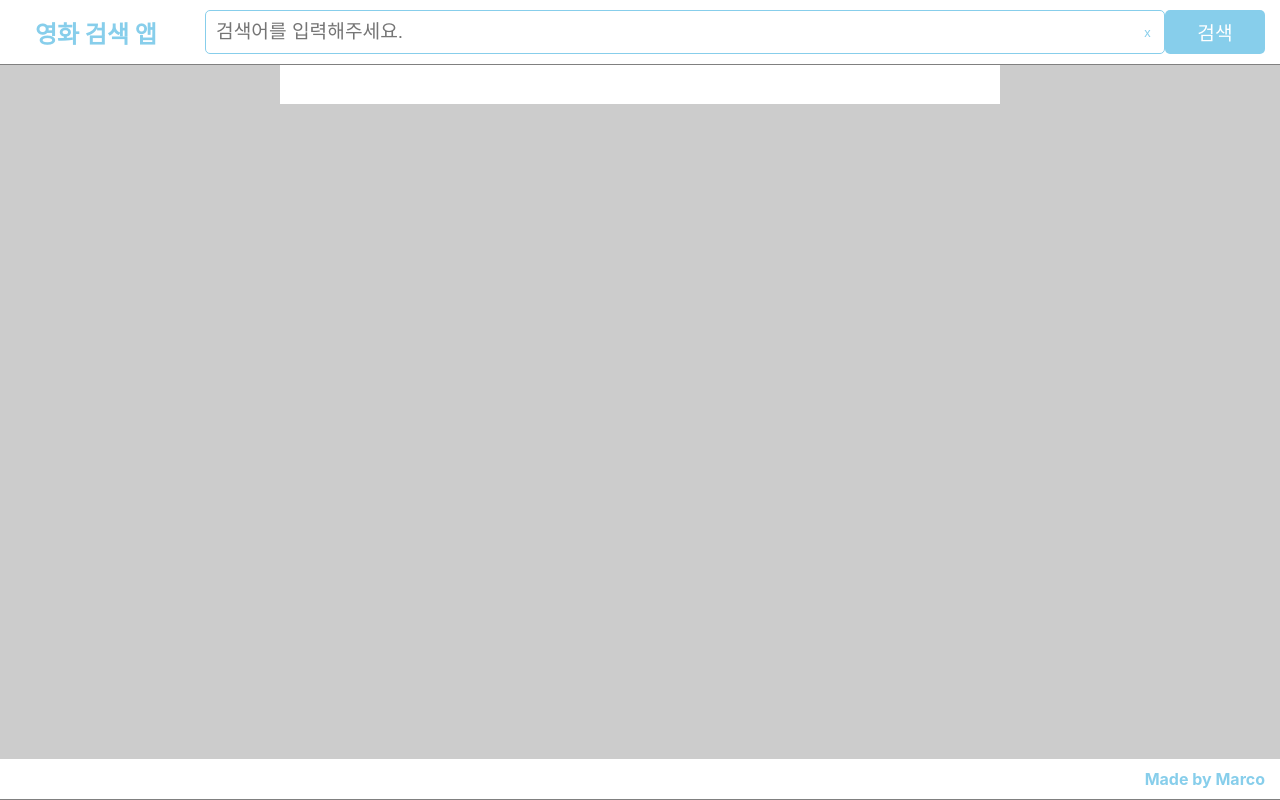
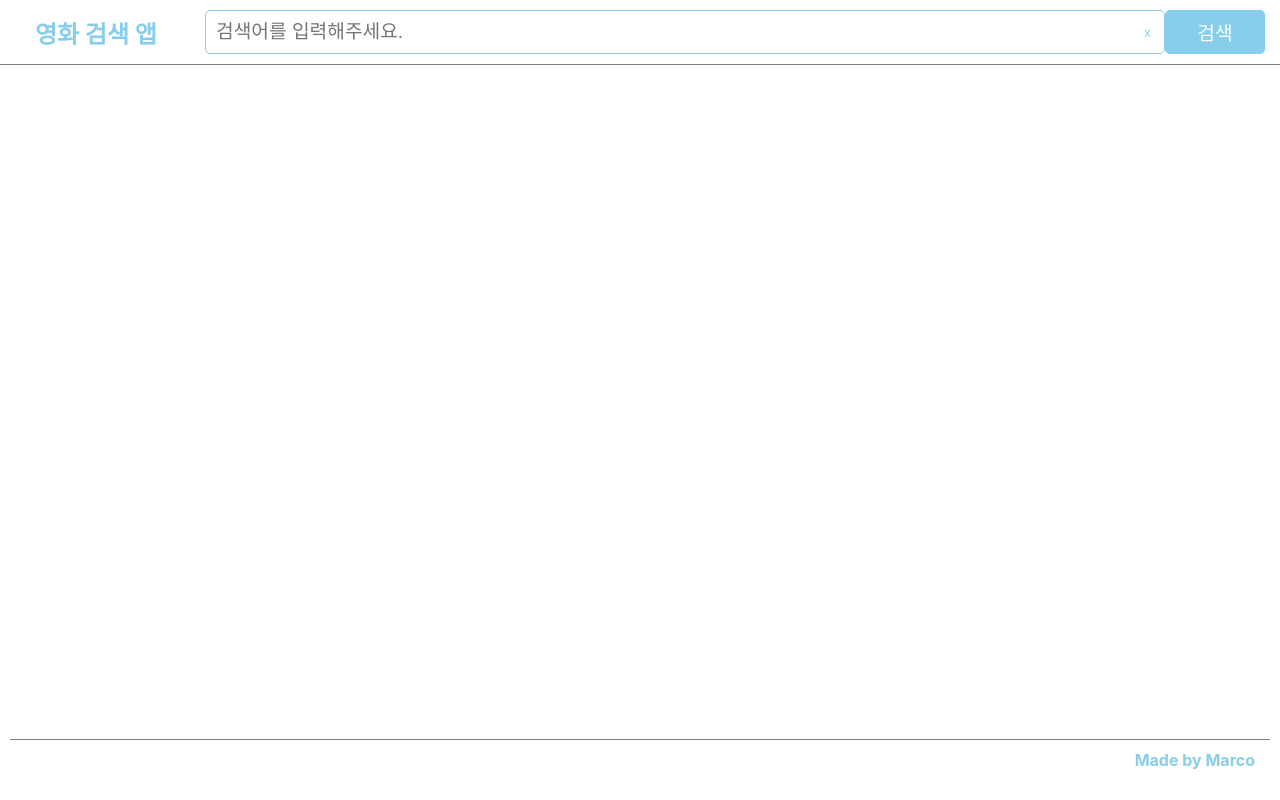
Before and after one commit to beta1360/search-movie-next, a Next.js app: page / in a window 1280 px wide. Built offline with nearby package versions, Linux system fonts and the light colour scheme.

Commit message:
feat: Modify layout styles

```diff
--- a/components/layouts/BaseLayout.tsx
+++ b/components/layouts/BaseLayout.tsx
@@ -3,6 +3,12 @@ import { useState, useCallback } from 'react'
 import { useRouter } from 'next/router'
 import TopLayout from "@/components/layouts/Top"
 import Footer from "@/components/layouts/Footer"
+import { css } from '@emotion/react'
+
+const containerStyle = css`
+  padding: 40px auto 60px;
+  flex: 1 1 auto;
+`
 
 const BaseLayout = ({ children }: { children: ReactElement }) => {
   const router = useRouter()
@@ -30,7 +36,9 @@ const BaseLayout = ({ children }: { children: ReactElement }) => {
         onChange={onChangeKeyword}
         handleSubmit={searchMovies}
       />
-      { children }
+      <div css={containerStyle}>
+        { children }
+      </div>
       <Footer />
     </>
   )
--- a/components/layouts/Footer.tsx
+++ b/components/layouts/Footer.tsx
@@ -5,12 +5,12 @@ const footerLayoutStyle = css`
   left: 0;
   display: flex;
   flex-direction: row-reverse;
-  position: fixed;
+  position: sticky;
   z-index: 0;
   width: 100%;
   padding: 10px 15px;
   background-color: #fff;
-  border-bottom: 1px solid grey;
+  border-top: 1px solid grey;
 `
 
 const infoStyle = css`
--- a/styles/globals.css
+++ b/styles/globals.css
@@ -31,8 +31,10 @@ h1, h2, h3, h4, h5, h6 {
 }
 
 .app__wrapper {
-  max-width: 720px;
-  margin: auto;
   background-color: #fff;
   padding: 84px 10px 20px;
+  display: flex;
+  top: 0;
+  flex-direction: column;
+  min-height: 100vh;
 }
```
